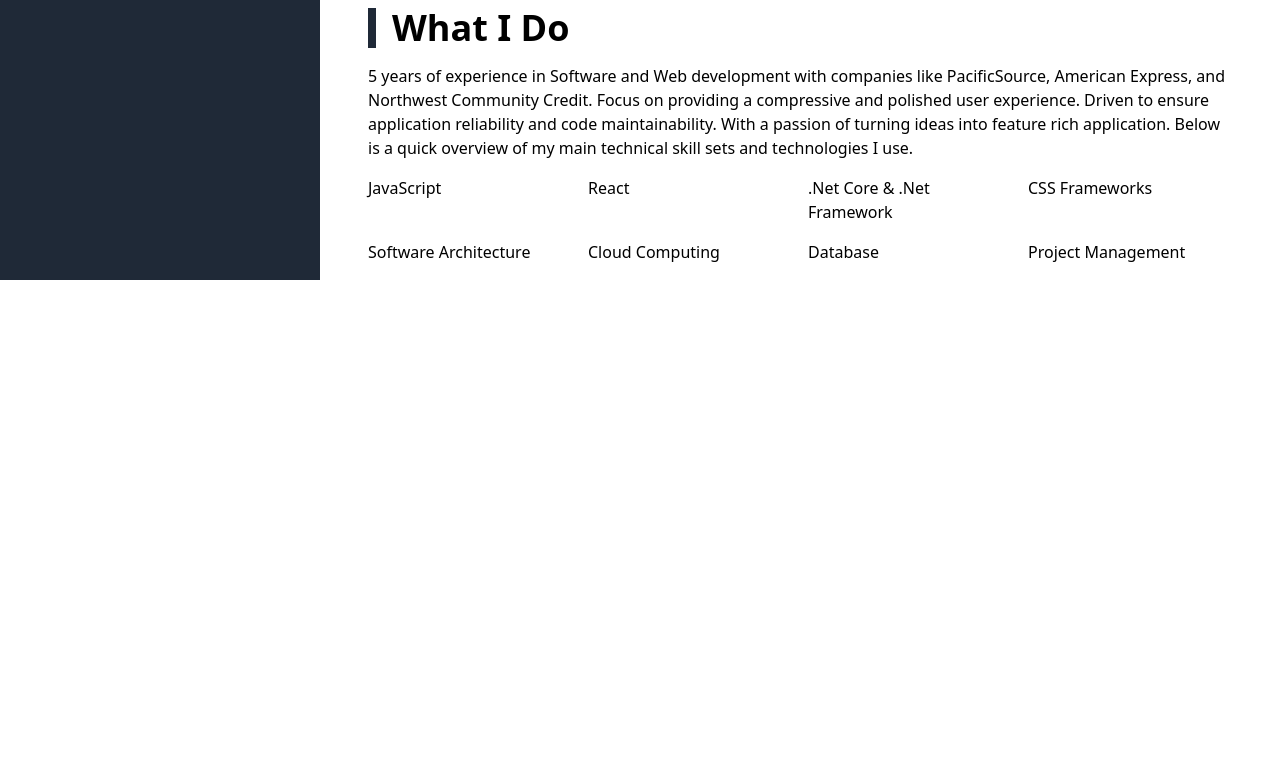
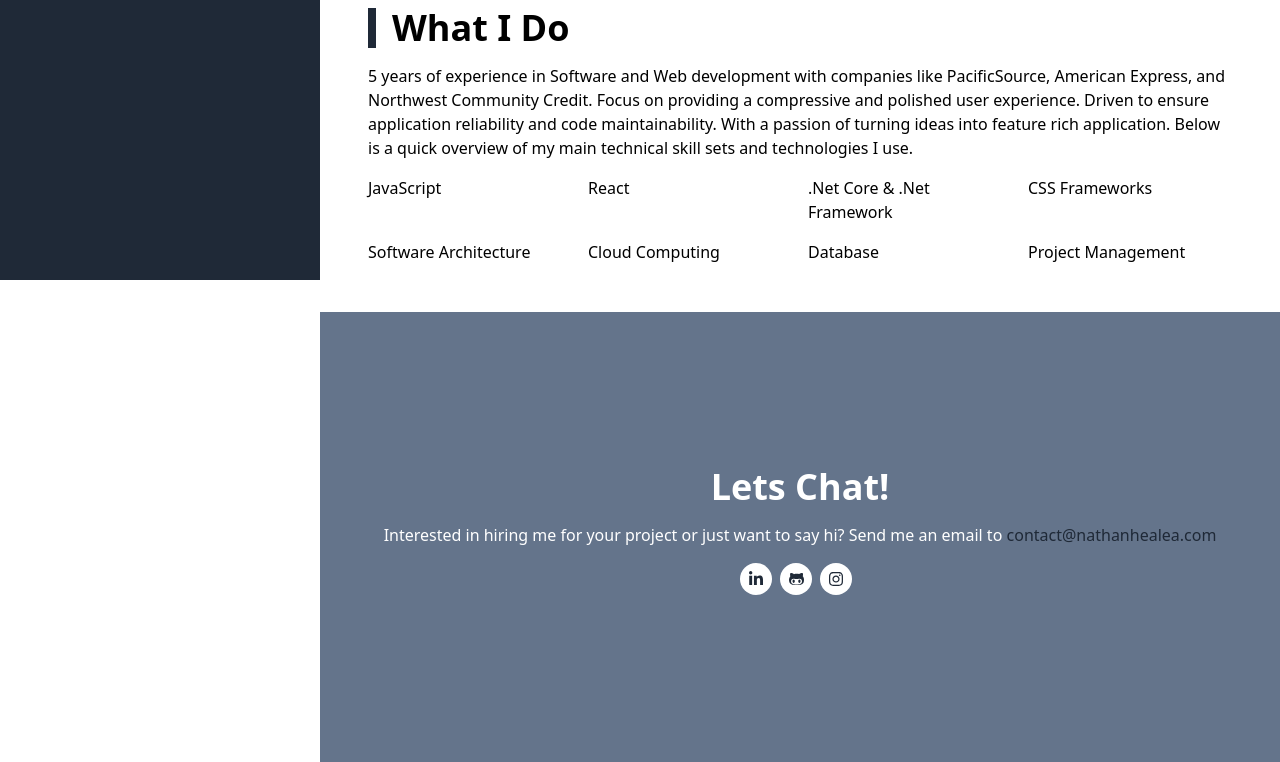
Before and after one commit to NathanHealea/nathanhealea.com, a Gatsby site in the folder nathanhealea.web/: page / in a window 1280 px wide. Shown: the part 520-1282 px from the top of the page. Before the commit the page ends 832 px from the top, so only its background shows below. Built offline with nearby package versions, Linux system fonts and the light colour scheme; Gatsby itself is replaced by a stand-in of ours.

Commit message:
Feature: Add Contact section

```diff
--- a/nathanhealea.web/src/modules/Landing/Landing.component.tsx
+++ b/nathanhealea.web/src/modules/Landing/Landing.component.tsx
@@ -1,6 +1,7 @@
 // --- Imports --- //
 import React from 'react';
 import AboutMe from './Sections/AboutMe.component';
+import Contact from './sections/Contact.component';
 import Skills from './Sections/Skills.component';
 /**
  * Landing Interface
@@ -16,6 +17,7 @@ const Landing = (props:ILandingProps) => {
     <>
       <AboutMe />
       <Skills />
+      <Contact />
     </>
   );
 }
--- /dev/null
+++ b/nathanhealea.web/src/modules/Landing/Sections/Contact.component.tsx
@@ -0,0 +1,56 @@
+// --- Imports --- //
+import {
+  faGithubAlt,
+  faInstagram,
+  faLinkedinIn
+} from '@fortawesome/free-brands-svg-icons';
+import { FontAwesomeIcon } from '@fortawesome/react-fontawesome';
+import React from 'react';
+/**
+ * Contact Interface
+ */
+interface IContactProps {}
+
+/**
+ * Contact Component
+ */
+const Contact = (props: IContactProps) => {
+  return (
+    <section className='flex items-center text-center text-white bg-slate-500 min-h-[450px]'>
+      <div className='content-center p-4 mx-auto md:p-12'>
+        <h2 className='mb-4 text-4xl font-bold'>Lets Chat!</h2>
+        <p className='mb-4'>
+          Interested in hiring me for your project or just want to say hi? Send
+          me an email to{' '}
+          <a
+            href='mailto:contact@nathanhealea.com'
+            className='text-gray-800 hover:text-gray-600 active:text-gray-800'>
+            contact@nathanhealea.com
+          </a>
+        </p>
+
+        {/* Social Media Icon Links */}
+        <div className='flex flex-row justify-center mx-auto mb-3'>
+          <a
+            href=''
+            className='flex items-center justify-center w-8 h-8 mr-2 text-gray-800 bg-white rounded-full hover:bg-gray-300'>
+            <FontAwesomeIcon icon={faLinkedinIn} />
+          </a>
+          <a
+            href=''
+            className='flex items-center justify-center w-8 h-8 mr-2 text-gray-800 bg-white rounded-full hover:bg-gray-300'>
+            <FontAwesomeIcon icon={faGithubAlt} />
+          </a>
+          <a
+            href=''
+            className='flex items-center justify-center w-8 h-8 mr-2 text-gray-800 bg-white rounded-full hover:bg-gray-300'>
+            <FontAwesomeIcon icon={faInstagram} />
+          </a>
+        </div>
+      </div>
+    </section>
+  );
+};
+
+// Default Return
+export default Contact;
```
